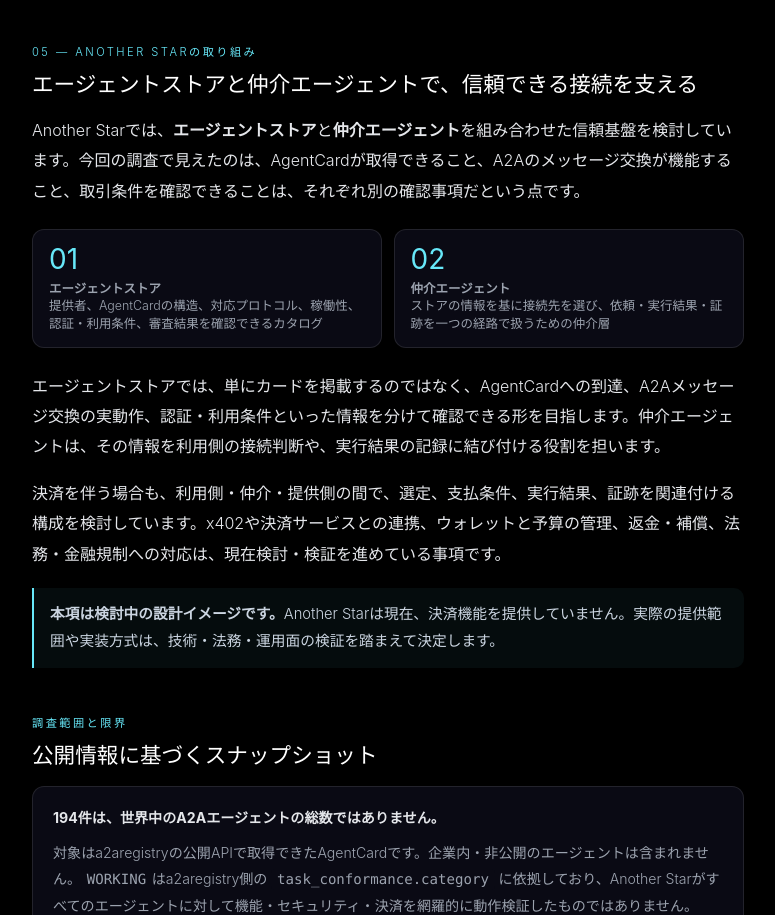
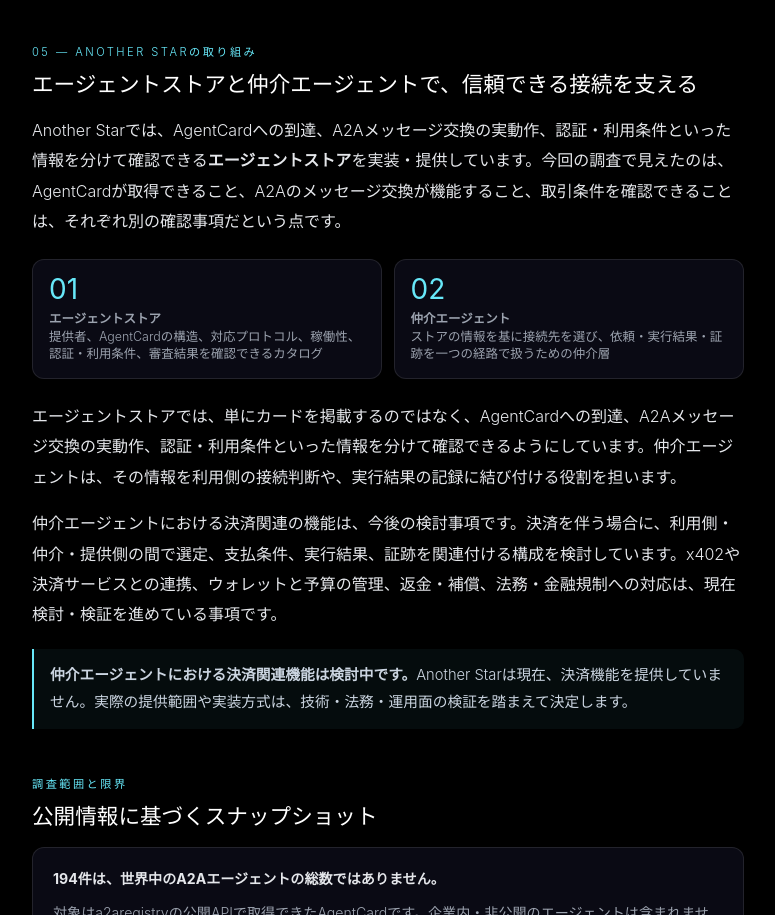
Before and after one commit to another-star-llc/corporate-site, an Astro site in the folder blog/: page /blog/2026-08-09-a2a-agents-liveness-x402 in a window 1280 px wide. Shown: the part 3525-4440 px from the top of the page, without its empty margins (252-1027 px from the left). Built offline with nearby package versions, Linux system fonts and the light colour scheme; Astro itself is replaced by a stand-in of ours.

Commit message:
エージェントストアの実装状況を記事に反映

```diff
--- a/blog/src/content/posts/2026-08-09-a2a-agents-liveness-x402.md
+++ b/blog/src/content/posts/2026-08-09-a2a-agents-liveness-x402.md
@@ -130,18 +130,18 @@ tags: ["実測レポート", "A2A", "x402"]
 <div class="kicker">05 — Another Starの取り組み</div>
 <h2 class="rh">エージェントストアと仲介エージェントで、信頼できる接続を支える</h2>
 
-<p>Another Starでは、<b>エージェントストア</b>と<b>仲介エージェント</b>を組み合わせた信頼基盤を検討しています。今回の調査で見えたのは、AgentCardが取得できること、A2Aのメッセージ交換が機能すること、取引条件を確認できることは、それぞれ別の確認事項だという点です。</p>
+<p>Another Starでは、AgentCardへの到達、A2Aメッセージ交換の実動作、認証・利用条件といった情報を分けて確認できる<b>エージェントストア</b>を実装・提供しています。今回の調査で見えたのは、AgentCardが取得できること、A2Aのメッセージ交換が機能すること、取引条件を確認できることは、それぞれ別の確認事項だという点です。</p>
 
 <div class="tiles">
 <div class="tile"><div class="num">01</div><div class="lbl"><b>エージェントストア</b><br>提供者、AgentCardの構造、対応プロトコル、稼働性、認証・利用条件、審査結果を確認できるカタログ</div></div>
 <div class="tile"><div class="num">02</div><div class="lbl"><b>仲介エージェント</b><br>ストアの情報を基に接続先を選び、依頼・実行結果・証跡を一つの経路で扱うための仲介層</div></div>
 </div>
 
-<p>エージェントストアでは、単にカードを掲載するのではなく、AgentCardへの到達、A2Aメッセージ交換の実動作、認証・利用条件といった情報を分けて確認できる形を目指します。仲介エージェントは、その情報を利用側の接続判断や、実行結果の記録に結び付ける役割を担います。</p>
+<p>エージェントストアでは、単にカードを掲載するのではなく、AgentCardへの到達、A2Aメッセージ交換の実動作、認証・利用条件といった情報を分けて確認できるようにしています。仲介エージェントは、その情報を利用側の接続判断や、実行結果の記録に結び付ける役割を担います。</p>
 
-<p>決済を伴う場合も、利用側・仲介・提供側の間で、選定、支払条件、実行結果、証跡を関連付ける構成を検討しています。x402や決済サービスとの連携、ウォレットと予算の管理、返金・補償、法務・金融規制への対応は、現在検討・検証を進めている事項です。</p>
+<p>仲介エージェントにおける決済関連の機能は、今後の検討事項です。決済を伴う場合に、利用側・仲介・提供側の間で選定、支払条件、実行結果、証跡を関連付ける構成を検討しています。x402や決済サービスとの連携、ウォレットと予算の管理、返金・補償、法務・金融規制への対応は、現在検討・検証を進めている事項です。</p>
 
-<div class="note"><b>本項は検討中の設計イメージです。</b>Another Starは現在、決済機能を提供していません。実際の提供範囲や実装方式は、技術・法務・運用面の検証を踏まえて決定します。</div>
+<div class="note"><b>仲介エージェントにおける決済関連機能は検討中です。</b>Another Starは現在、決済機能を提供していません。実際の提供範囲や実装方式は、技術・法務・運用面の検証を踏まえて決定します。</div>
 
 <div class="kicker">調査範囲と限界</div>
 <h2 class="rh">公開情報に基づくスナップショット</h2>
```
